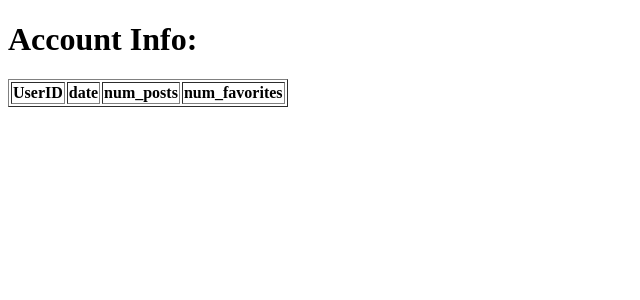
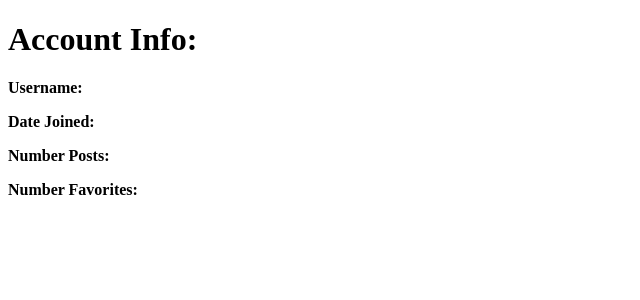
Before and after one commit to kelliulep/cs340_hw_db, a PHP site: page /UserAccount.php in a window 1280 px wide. Shown: the part 80-380 px from the top of the page, without its empty margins (0-640 px from the left). Run offline with PHP 8.4, Linux system fonts and the light colour scheme; data that the repository does not hold is empty.

Commit message:
added ban user page

```diff
--- a/UserAccount.php
+++ b/UserAccount.php
@@ -7,6 +7,11 @@
 	<head>
 		<title>AdminInfo</title>
 		<link rel="stylesheet" href="style.css">
+		<meta name="viewport" content="width=device-width, initial-scale=1">
+		<!-- bootstrap stuff -->
+		<!-- <link rel="stylesheet" href="https://stackpath.bootstrapcdn.com/bootstrap/4.1.3/css/bootstrap.min.css" integrity="sha384-MCw98/SFnGE8fJT3GXwEOngsV7Zt27NXFoaoApmYm81iuXoPkFOJwJ8ERdknLPMO" crossorigin="anonymous">
+		<script src="https://stackpath.bootstrapcdn.com/bootstrap/4.1.3/js/bootstrap.min.js" integrity="sha384-ChfqqxuZUCnJSK3+MXmPNIyE6ZbWh2IMqE241rYiqJxyMiZ6OW/JmZQ5stwEULTy" crossorigin="anonymous"></script>
+		<script src="https://code.jquery.com/jquery-3.3.1.slim.min.js" integrity="sha384-q8i/X+965DzO0rT7abK41JStQIAqVgRVzpbzo5smXKp4YfRvH+8abtTE1Pi6jizo" crossorigin="anonymous"></script> -->
 	</head>
 <body>
 
@@ -21,8 +26,7 @@
 		die('Could not connect: ' . mysql_error());
 	}
 
-// query to select all information from supplier table
-	$currentId = "zebra6"; // temporary nonadmin current user
+	$currentId = "correct_time"; // temporary admin current user
 
 	$query = "SELECT UserID, date, num_posts, num_favorites FROM Users WHERE UserID='$currentId' ";
 
@@ -33,24 +37,15 @@
 	}
 // get number of columns in table
 	$fields_num = mysqli_num_fields($result);
+
 	echo "<h1>Account Info:</h1>";
-	echo "<table id='t01' border='1'><tr>";
 
-// printing table headers
-	for($i=0; $i<$fields_num; $i++) {
-		$field = mysqli_fetch_field($result);
-		echo "<td><b>$field->name</b></td>";
-	}
-	echo "</tr>\n";
-	while($row = mysqli_fetch_row($result)) {
-		echo "<tr>";
-		// $row is array... foreach( .. ) puts every element
-		// of $row to $cell variable
-		foreach($row as $cell)
-			echo "<td>$cell</td>";
-		echo "</tr>\n";
-	}
+	$row = mysqli_fetch_array($result);
 
+	echo "<p> <b>Username:</b> " . $row['UserID']. "<p>";
+	echo "<p> <b>Date Joined:</b> " . $row['date']. "<p>";
+	echo "<p> <b>Number Posts:</b> " . $row['num_posts']. "<p>";
+	echo "<p> <b>Number Favorites:</b> " . $row['num_favorites']. "<p>";
 
 
 	$isAdminQuery = "SELECT * FROM Admins WHERE UserID = '$currentId'"; /// check if the currentID is an admin and show data based on if it is in the currentID
@@ -59,16 +54,22 @@
 		die("Can't tell if admin..");
 	}
 	$num = mysqli_num_rows($result2);
+
+	//If admin show the banned users and a link to ban users
 	if($num != 0) {
 		//banned users
 		$query = "SELECT * FROM BannedUsers ";
+
 		$result2 = mysqli_query($conn, $query);
 		if (!$result2) {
 			die("Query to show fields from table failed");
 		}
-		// get number of columns in table
+
+		// $row = mysqli_fetch_array($result2);
+
+		// echo "<p>" . $row['']
+		//get number of columns in table
 		$fields_num = mysqli_num_fields($result2);
-		echo "<h2>Banned Users:</h2>";
 		echo "<table id='t01' border='1'><tr>";
 
 	// printing table headers
@@ -85,6 +86,9 @@
 				echo "<td>$cell</td>";
 			echo "</tr>\n";
 		}
+
+		echo "<h2>Banned Users:</h2>";
+		echo "<a href='BanUser.php'> Ban User </a>";
 	}
 
 
--- a/style.css
+++ b/style.css
@@ -73,3 +73,56 @@ header h1 {
 .hide {
   display: none;
 }
+
+/* tables */
+
+table,
+th,
+td {
+  border: 1px solid black;
+  border-collapse: collapse;
+}
+
+th,
+td {
+  padding: 5px;
+}
+
+table {
+  width: 100%;
+}
+
+table,
+th,
+td {
+  border: 1px solid black;
+  border-collapse: collapse;
+}
+
+th,
+td {
+  padding: 5px;
+  text-align: left;
+}
+
+table#t01 {
+	width:400px;
+}
+
+table#t01 tr:nth-child(even) {
+  background-color: #e0ebeb;
+}
+
+table#t01 tr:nth-child(odd) {
+  background-color: #fff;
+}
+
+table#t01 th {
+  background-color: black;
+  color: white;
+}
+
+#t01  tr:hover {
+  background-color: orange;
+  color: orange;
+}
```
